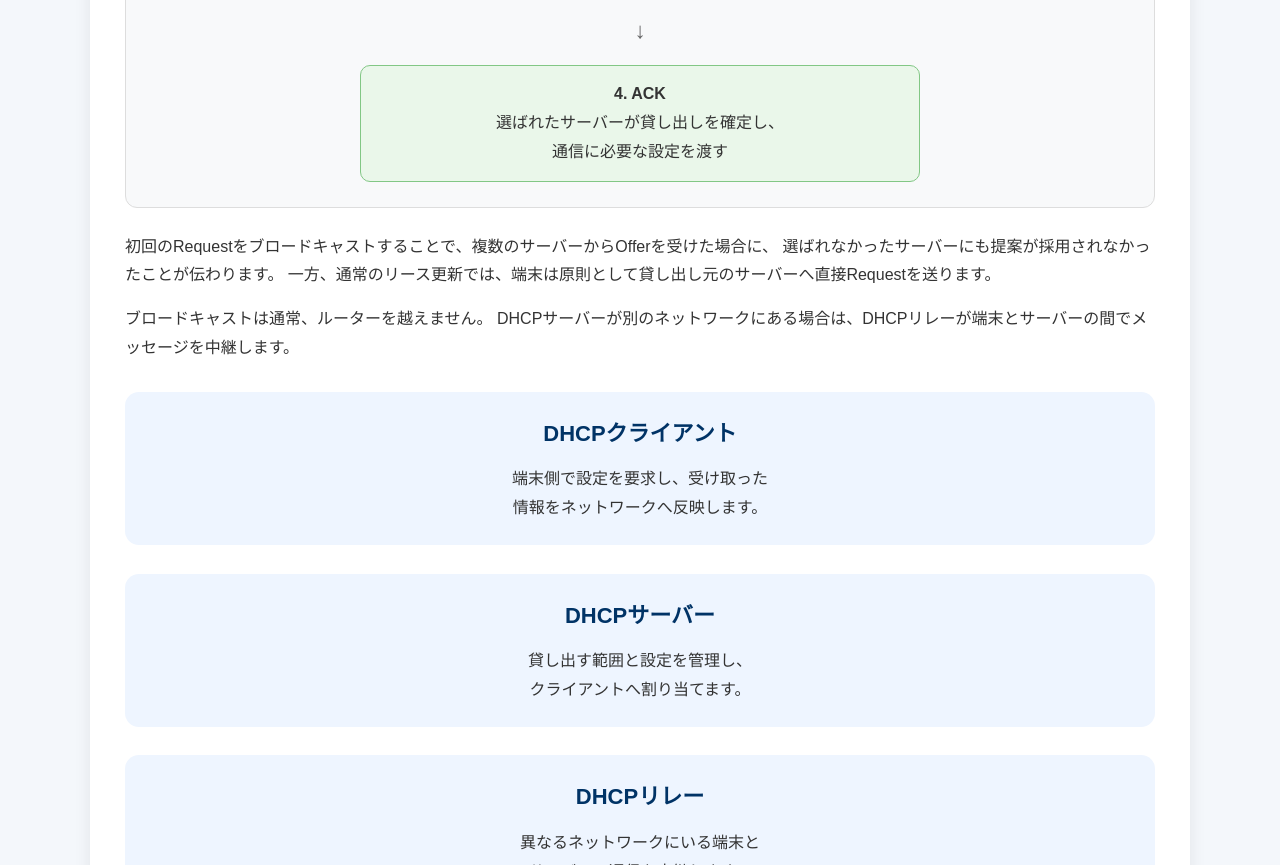
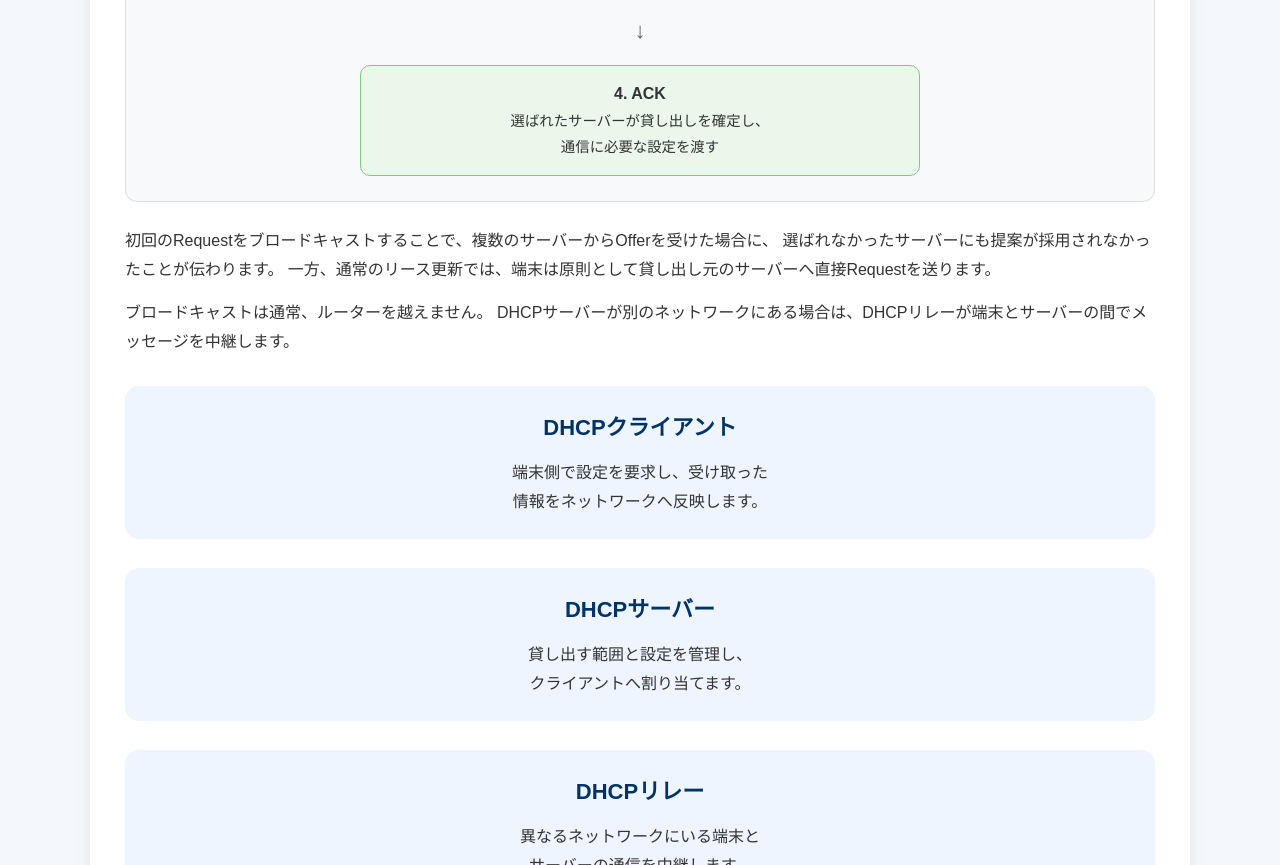
Before and after one commit to ookiiryu-dotcom/it-yo-go, a website built with Vite: page DHCP.html in a window 1280 px wide. Shown: the part 3296-4161 px from the top of the page. Built offline with nearby package versions, Linux system fonts and the light colour scheme.

Commit message:
Wrap server confirmation message in a div

```diff
--- a/DHCP.html
+++ b/DHCP.html
@@ -293,7 +293,7 @@
             max-width:560px;
             line-height:1.8;">
             <strong>4. ACK</strong><br>
-            選ばれたサーバーが貸し出しを確定し、<br>通信に必要な設定を渡す
+            <div style="font-size: 0.9em;">選ばれたサーバーが貸し出しを確定し、<br>通信に必要な設定を渡す</div>
           </div>
 
         </div>
```
